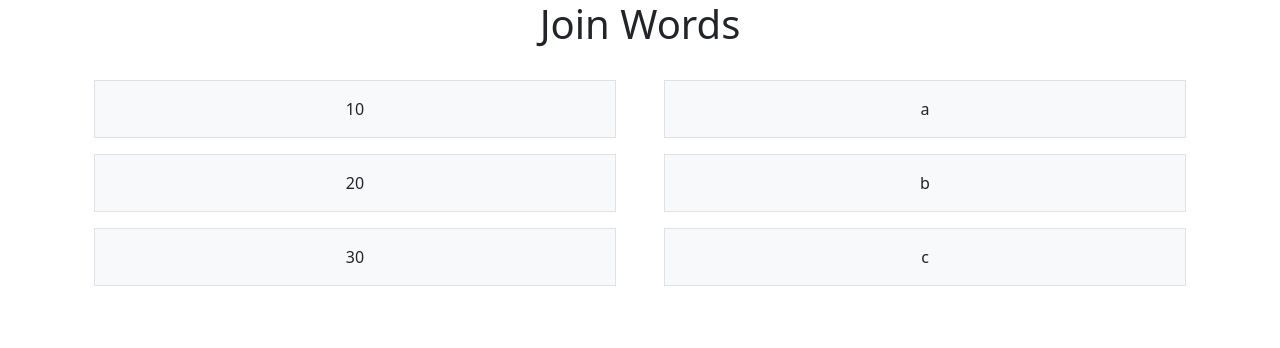
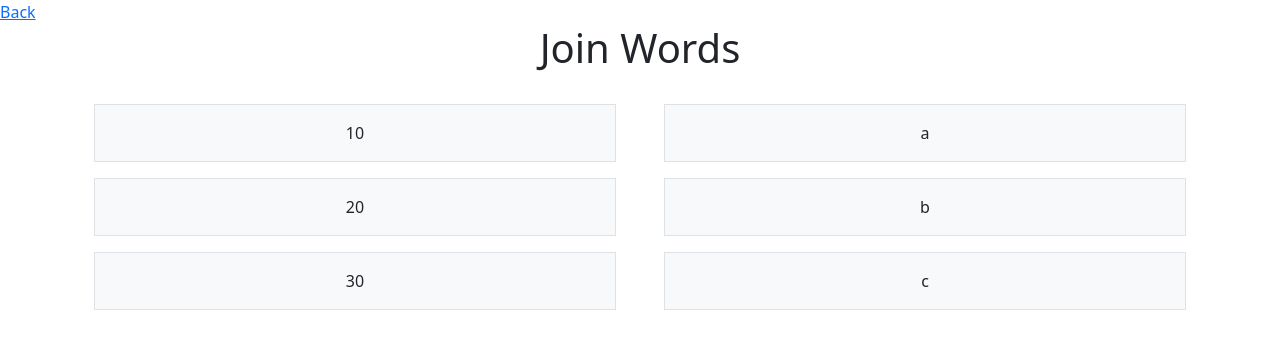
Before and after one commit to aloon/russian, a Next.js app: page /join-words in a window 1280 px wide. Shown: the top 348 px of the page. Built offline with nearby package versions, Linux system fonts and the light colour scheme.

Commit message:
links back

```diff
--- a/pages/admin/categories.js
+++ b/pages/admin/categories.js
@@ -74,6 +74,7 @@
     return (
         <div>
             <main>
+                <Link href={"/admin"}>Back</Link>
                 <ContentCategory />
             </main>
             <footer>
--- a/pages/admin/join-words/[catId].js
+++ b/pages/admin/join-words/[catId].js
@@ -91,9 +91,9 @@
     return (
         <div>
             <main>
-                <Link href={"/admin"}>Back</Link>
+                <Link href={"/admin/categories"}>Back</Link>
                 <Title catId={catId} />
-                <JoinWords  catId={catId}/>
+                <JoinWords catId={catId} />
             </main>
             <footer>
             </footer>
--- a/pages/join-words.js
+++ b/pages/join-words.js
@@ -1,6 +1,7 @@
 // https://es.reactjs.org/tutorial/tutorial.html
 
 import React from 'react';
+import Link from 'next/link';
 
 const Status = {
     Unchecked: 0,
@@ -132,6 +133,7 @@
     return (
         <div>
             <main>
+                <Link href={"/"}>Back</Link>
                 <Title value={"Join Words"} />
                 <Game />
             </main>
```
